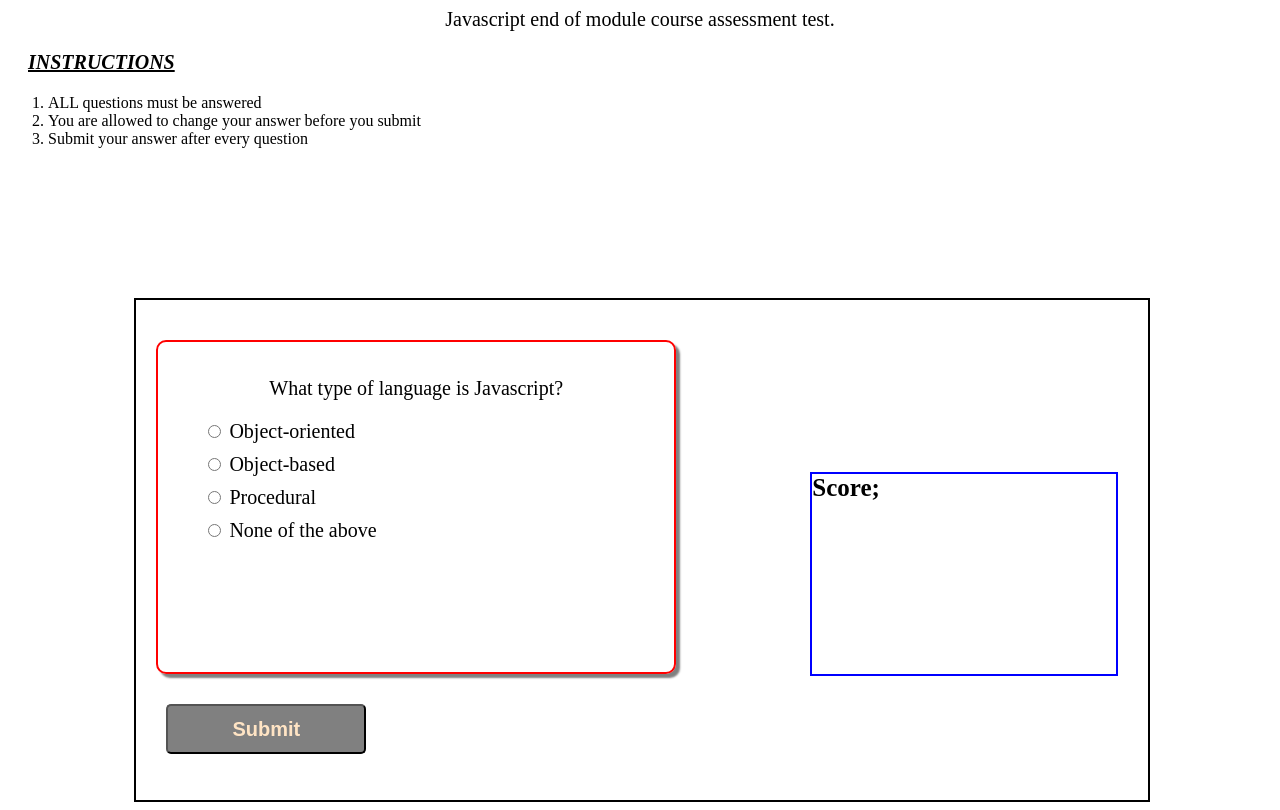
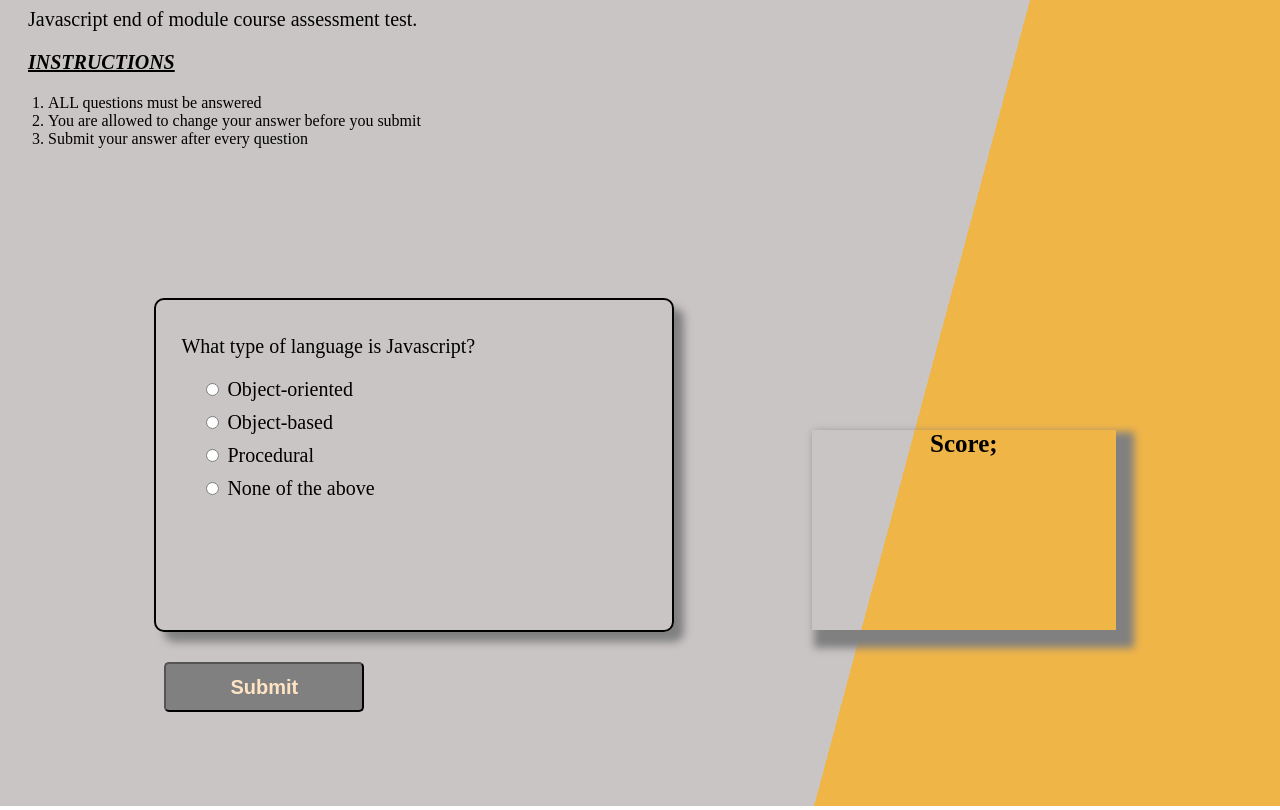
Before and after one commit to Collins07/computer-club, a plain HTML site: page index.html in a window 1280 px wide. Shown: the part 213-1023 px from the top of the page. Drawn offline with Linux system fonts and the light colour scheme.

Commit message:
feat: background color,fonts,box-shadow

```diff
--- a/css/index.css
+++ b/css/index.css
@@ -13,9 +13,6 @@
     padding: 0;
     list-style: none;
     display: inline-flex;
-}
-body{
-    background-color: white;
 }
 .tab-item {
     display: inline;
@@ -54,13 +51,15 @@ h1 {
     text-align: center;
     font-family: sans-serif;
     font-size: 35px;
+    text-decoration: underline;
 }
 .main{
     margin-top: 50px;
 }
 p{
-    text-align: center;
+    text-align: justify;
     font-size: 20px;
+    margin-left: 20px;
 }
 #p1 {
     text-align: justify;
@@ -69,7 +68,6 @@ p{
     text-decoration:underline;
 }
 .container{
-    border: 2px solid black;
     margin-top: 150px;
     justify-content: center;
     height: 500px;
@@ -77,11 +75,11 @@ p{
     margin-left: 10%;
 }
 .questions{
-    border: 2px solid red;
+    border: 2px solid black;
     width: 50%;
     padding: 15px 5px;
     border-radius: 10px;
-    box-shadow: 4px 4px 2px grey;
+    box-shadow: 10px 10px 8px grey;
     height: 300px;
     margin-left: 20px;
     margin-top: 40px;
@@ -104,10 +102,14 @@ p{
 #showscore {
     margin-top: -20%;
     margin-right: 30px;
-    border: 2px solid blue;
+    box-shadow: 10px 10px 8px 8px grey;
     width: 30%;
     height: 200px;
     float: right;
     font-size: 25px;
     font-weight: bold;
+    text-align: center;
 }
+body {
+    background: linear-gradient(105deg,rgb(202, 197, 197) 70%,rgb(240, 181, 71) 50%)
+}
--- a/js/index.js
+++ b/js/index.js
@@ -143,8 +143,8 @@ submit.addEventListener('click', () => {
 
     } else {
         showsc.innerHTML = `
-        <h2> Your Score Is:  ${score}/ ${quiz.length}</h2>
-       <button class="Submit" onClick="location.reload()"> Play Again </button>
+        <h4> Your Score Is:  ${score}/ ${quiz.length}</h4>
+       <button class="Submit" onClick="location.reload()"> Attempt Again </button>
         `;
 
         showsc.classList.remove("myscore")
```
